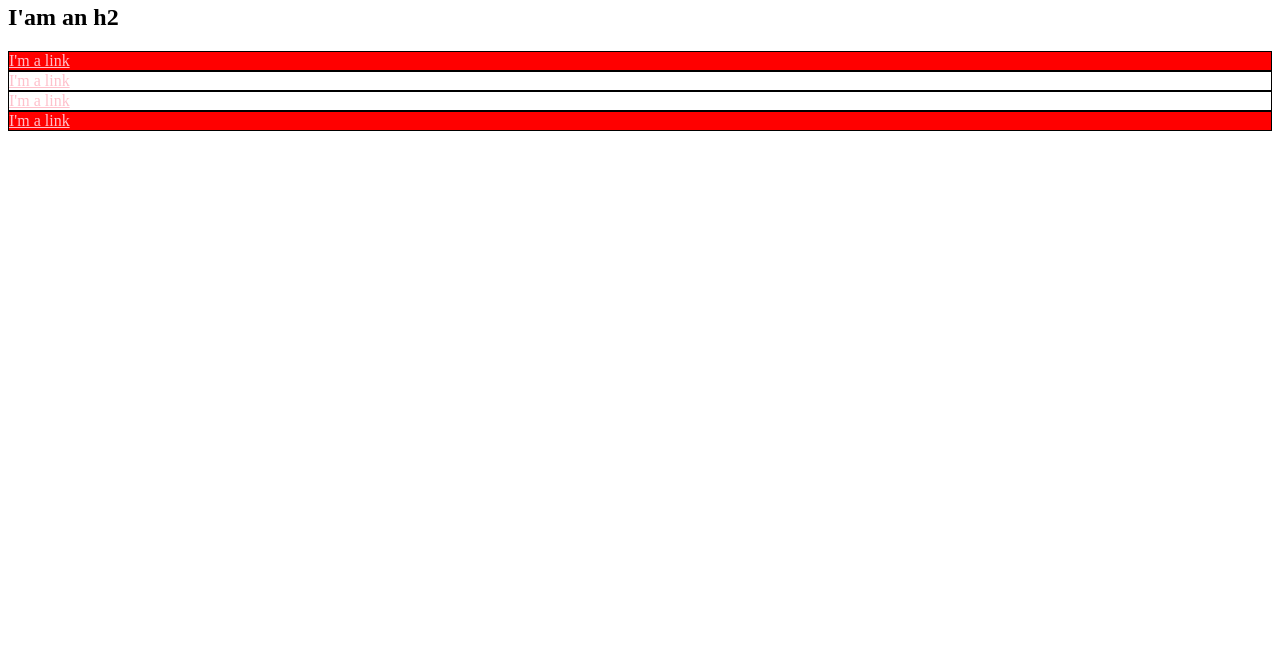
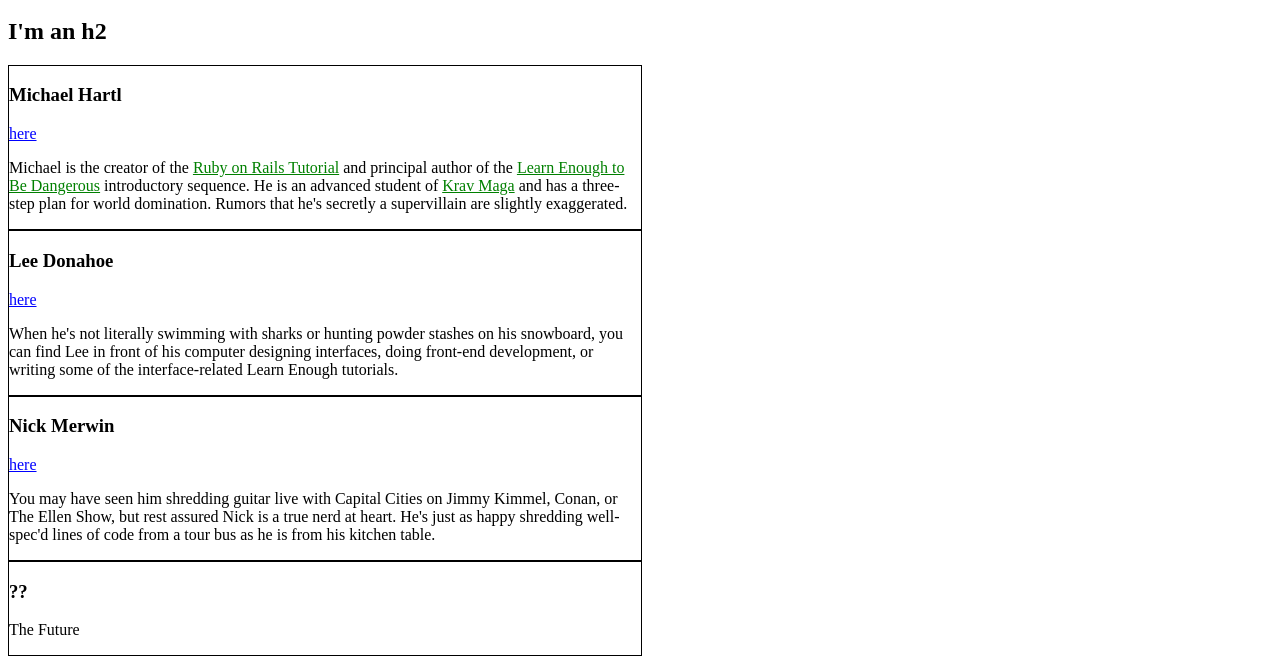
Before and after one commit to ivansetiawantky/sample_css, a plain HTML site: page index.html in a window 1280 px wide. Shown: the part 136-800 px from the top of the page. Drawn offline with Linux system fonts and the light colour scheme.

Commit message:
Start with a new index

```diff
--- a/index.html
+++ b/index.html
@@ -1,26 +1,26 @@
-<!-- -*- coding: utf-8 -*- -->
+<!DOCTYPE html>
 <html>
   <head>
     <title>Test Page: Don't Panic</title>
     <meta charset="utf-8">
     <style>
+     /* GLOBAL STYLES */
      a {
-       color: red;
+       color: #ff0000;
      }
-     #main-txt {
-       background-color: orange;
+
+     /* SOCIAL LINKS */
+     .social-link {
+       color: blue;
      }
+
+     /* HOMEPAGE STYLES */
      .bio-box {
        border: 1px solid #000;
+       width: 50%;
      }
-     .bio-box a {
+     .bio-copy a {
        color: green;
-     }
-     .bio-box a {
-       color: pink;
-     }
-     .alert {
-       background: red;
      }
     </style>
   </head>
@@ -30,25 +30,61 @@
       <li>
         <a href="http://example.com/">Link</a>
       </li>
-      <li id="main-txt">
+      <li>
         <a href="http://example.com/">Link</a>
       </li>
       <li>
         <a href="http://example.com/">Link</a>
       </li>
     </ul>
-    <h2>I'am an h2</h2>
-    <div class="bio-box alert">
-      <a href="http://example.com/">I'm a link</a>
+    <h2>I'm an h2</h2>
+    <div class="bio-box">
+      <h3>Michael Hartl</h3>
+      <a href="http://twitter.com/mhartl" target="_blank"
+         class="social-link">here</a>
+      <div class="bio-copy">
+        <p>
+          Michael is the creator of the <a href="http://railstutorial.org/">
+          Ruby on Rails Tutorial</a> and principal author of the
+          <a href="http://learnenough.com/">Learn Enough to Be Dangerous</a>
+          introductory sequence. He is an advanced student of
+          <a href="http://kravmaga.com/">Krav Maga</a> and has a three-step
+          plan for world domination. Rumors that he's secretly a supervillain
+          are slightly exaggerated.
+        </p>
+      </div>
     </div>
     <div class="bio-box">
-      <a href="http://example.com/">I'm a link</a>
+      <h3>Lee Donahoe</h3>
+      <a href="https://twitter.com/leedonahoe" target="_blank"
+         class="social-link">here</a>
+      <div class="bio-copy">
+        <p>
+          When he's not literally swimming with sharks or hunting powder stashes
+          on his snowboard, you can find Lee in front of his computer designing
+          interfaces, doing front-end development, or writing some of the
+          interface-related Learn Enough tutorials.
+        </p>
+      </div>
     </div>
     <div class="bio-box">
-      <a href="http://example.com/">I'm a link</a>
+      <h3>Nick Merwin</h3>
+      <a href="https://twitter.com/nickmerwin" target="_blank"
+         class="social-link">here</a>
+      <div class="bio-copy">
+        <p>
+          You may have seen him shredding guitar live with Capital Cities on
+          Jimmy Kimmel, Conan, or The Ellen Show, but rest assured Nick is a
+          true nerd at heart. He's just as happy shredding well-spec'd lines of
+          code from a tour bus as he is from his kitchen table.
+        </p>
+      </div>
     </div>
-    <div class="bio-box alert">
-      <a href="http://example.com/">I'm a link</a>
+    <div class="bio-box">
+      <h3>??</h3>
+      <p>
+        The Future
+      </p>
     </div>
   </body>
 </html>
```
